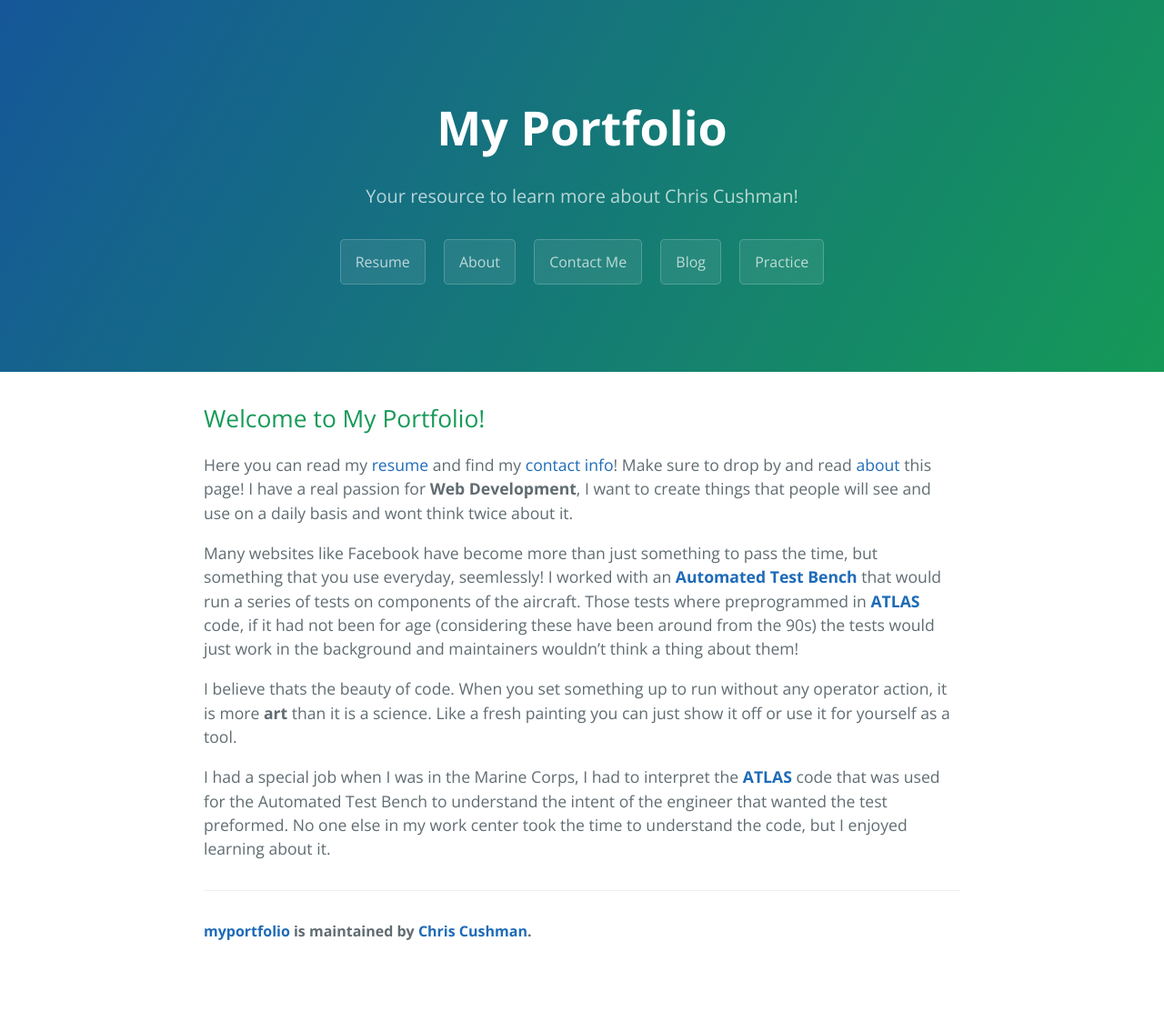
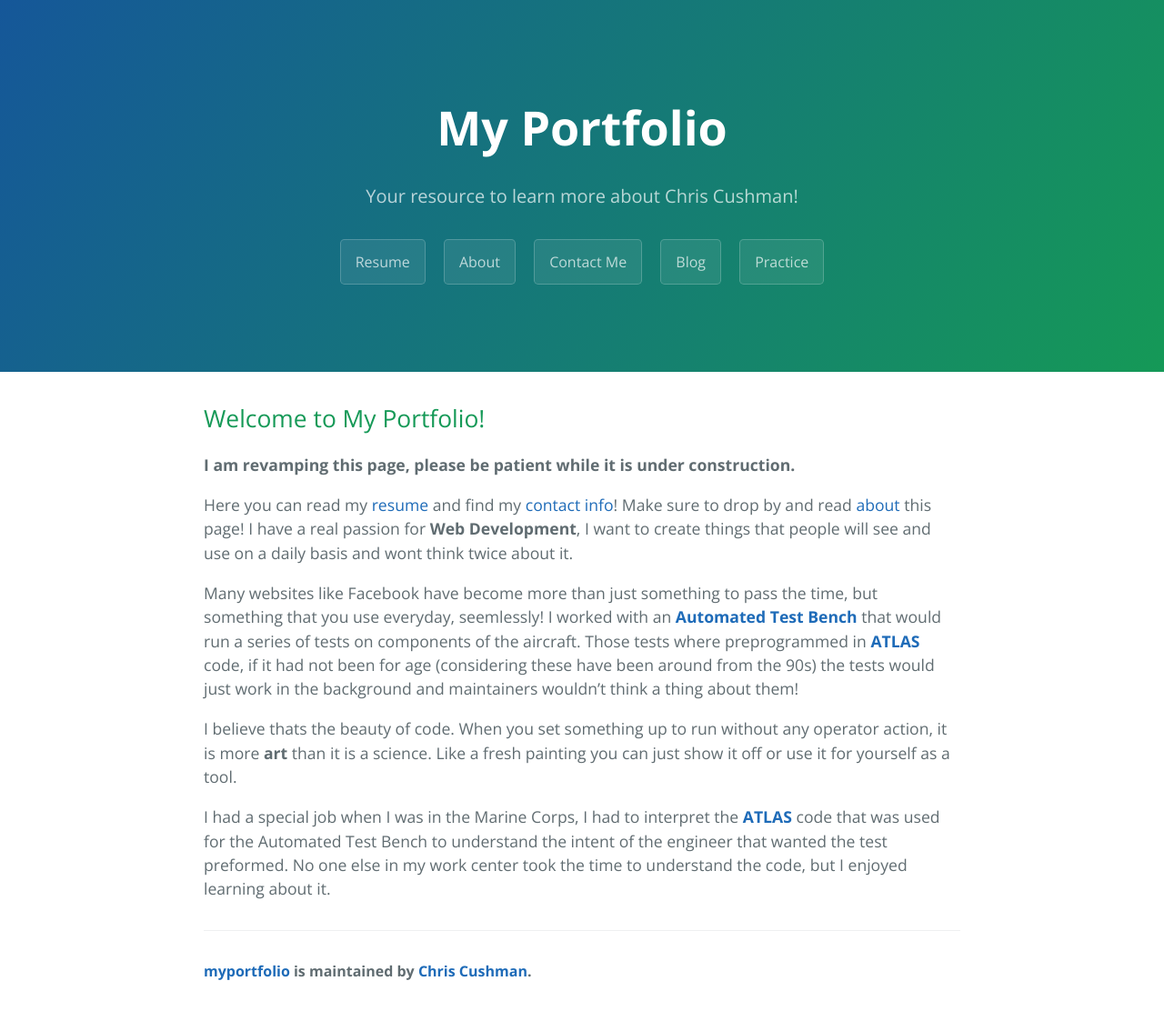
Before and after one commit to usedtoliveonmars/myportfolio, a Jekyll site: the page built from index.md, in a window 1280 px wide. Shown: the whole page at 91% size. Built offline with Jekyll 4.4.1, drawn with Linux system fonts in a browser that asks for light colours; nearby versions of some CDN libraries; our own code applies the rules of GitHub Pages for plain Markdown files; before the commit the page ends 1068 px from its top, so only the background shows below that.

Commit message:
Added message and disabled the practice button

```diff
--- a/_layouts/default.html
+++ b/_layouts/default.html
@@ -20,7 +20,7 @@
         <a href="about" class="btn">About</a>
         <a href="contactme" class="btn">Contact Me</a>
         <a href="https://usedtoliveonmars.github.io/WebDevBlog/" class="btn">Blog</a>
-        <a href="practice" class="btn">Practice</a>
+        <a href="#" class="btn">Practice</a>
     </nav>
 
     <section class="main-content">
--- a/index.md
+++ b/index.md
@@ -3,6 +3,8 @@ layout: default
 ---
 
 ## Welcome to My Portfolio!
+
+**I am revamping this page, please be patient while it is under construction.**
 
 Here you can read my [resume][resume] and find my [contact info][contactme]! Make sure to drop by and read [about][about] this page! I have a real passion for **Web Development**, I want to create things that people will see and use on a daily basis and wont think twice about it.
 
--- a/resume.html
+++ b/resume.html
@@ -5,6 +5,8 @@ layout: default
 <h1>My Resume</h1>
 
 <a href="./">Home</a>
+
+<p><strong>I am revamping this page, please be patient while it is under construction.</strong></p>
 
 <!-- <hr> -->
 
```
Also changed, not shown: contactme.md (+2 -0 lines), 7 other files.
